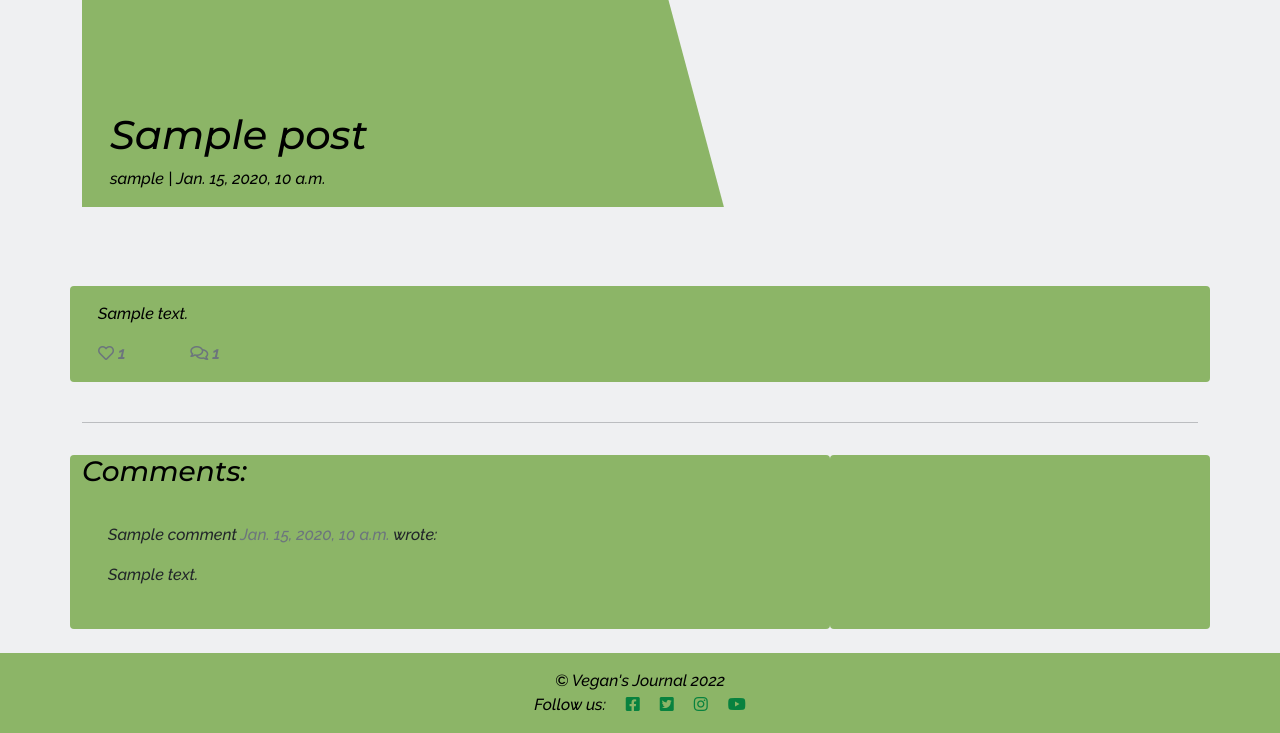
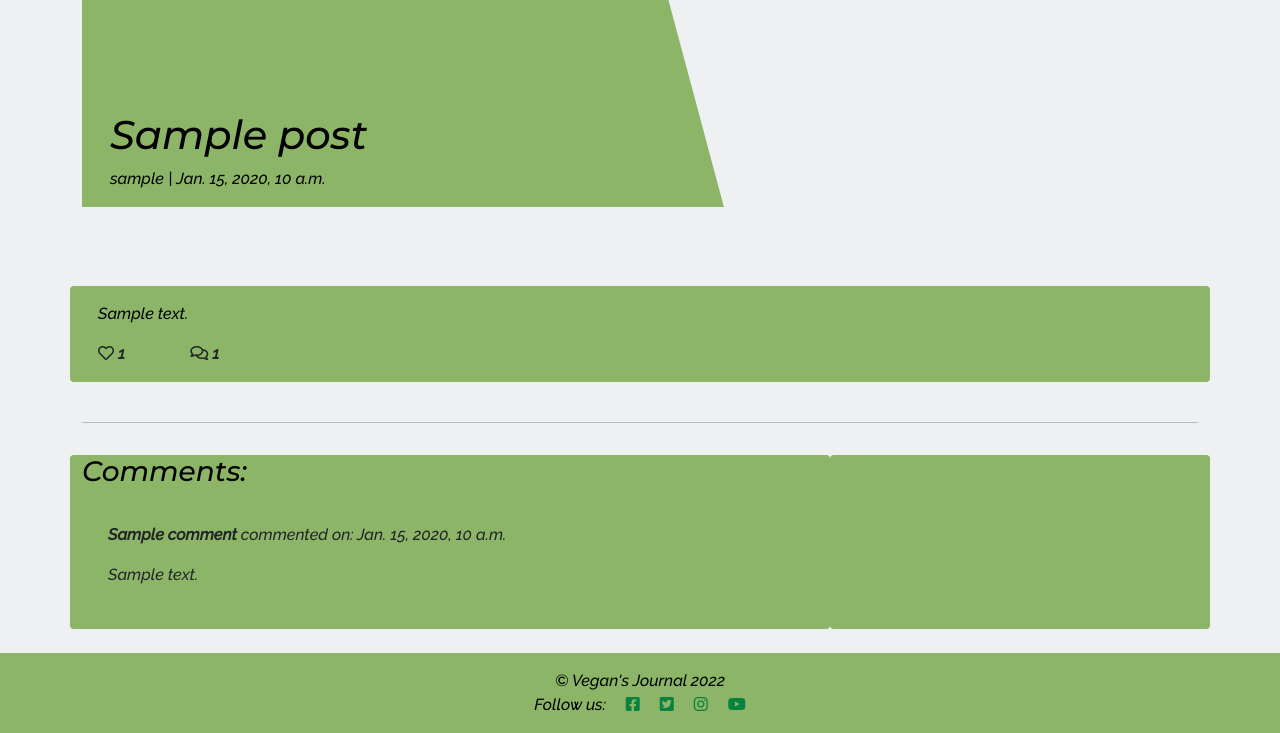
Before and after one commit to PratimaGurav/vegans-journal, a Django app: a page that uses templates/post_detail.html in a window 1280 px wide. Shown: the part 361-1094 px from the top of the page. Run offline with Django 3.2, Linux system fonts and the light colour scheme; tables that the repository leaves empty hold one stand-in row (values such as "Sample post"); some libraries are stand-ins or nearby versions.

Commit message:
Update styling for post_detail page

```diff
--- a/static/css/style.css
+++ b/static/css/style.css
@@ -95,6 +95,7 @@ h1, h2, h3, h4, h5, h6 {
 .card-text {
     color: var(--black-color)!important;
 }
+
 
 .dropdown-item:hover {
     background-color: var(--base-color)!important;
--- a/templates/post_detail.html
+++ b/templates/post_detail.html
@@ -72,15 +72,15 @@
                             </form>
                             {% else %}
 
-                            <span class="text-secondary"><i class="far fa-heart"></i></span>
+                            <span><i class="far fa-heart"></i></span>
                             {% endif %}
-                            <span class="text-secondary"> {{ post.number_of_likes }}</span>
+                            <span> {{ post.number_of_likes }}</span>
                         </strong>
 
                     </div>
                     <div class="col-1">
                         {% with comments.count as total_comments %}
-                        <strong class="text-secondary"><i class="far fa-comments"></i>
+                        <strong><i class="far fa-comments"></i>
                             <!-- Our total_comments variable goes before the closing strong tag -->
                             {{ total_comments }}</strong>
                         {% endwith %}
@@ -103,11 +103,11 @@
                 <div class="comments" style="padding: 10px;">
                     <p class="font-weight-bold">
                         <!-- The commenter's name goes here. Check the model if you're not sure what that is -->
-                        {{ comment.name }}
-                        <span class=" text-muted font-weight-normal">
+                       <strong> {{ comment.name }} </strong>
+                        <span class="font-weight-normal">
                             <!-- The comment's created date goes here -->
-                            {{ comment.created_on }}
-                        </span> wrote:
+                         commented on: {{ comment.created_on }}
+                        </span>
                     </p>
                     <!-- The body of the comment goes before the | -->
                     {{ comment.body | linebreaks }}
```
Also changed, not shown: README.md.
